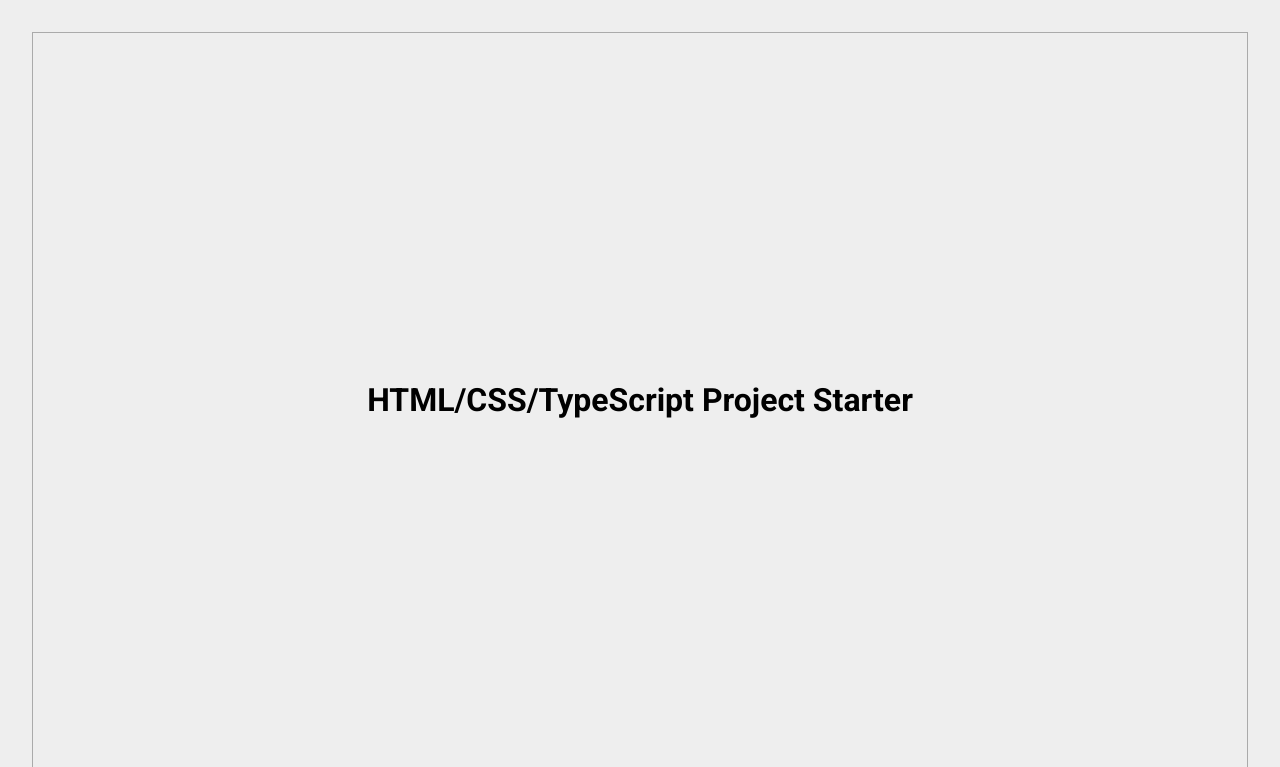
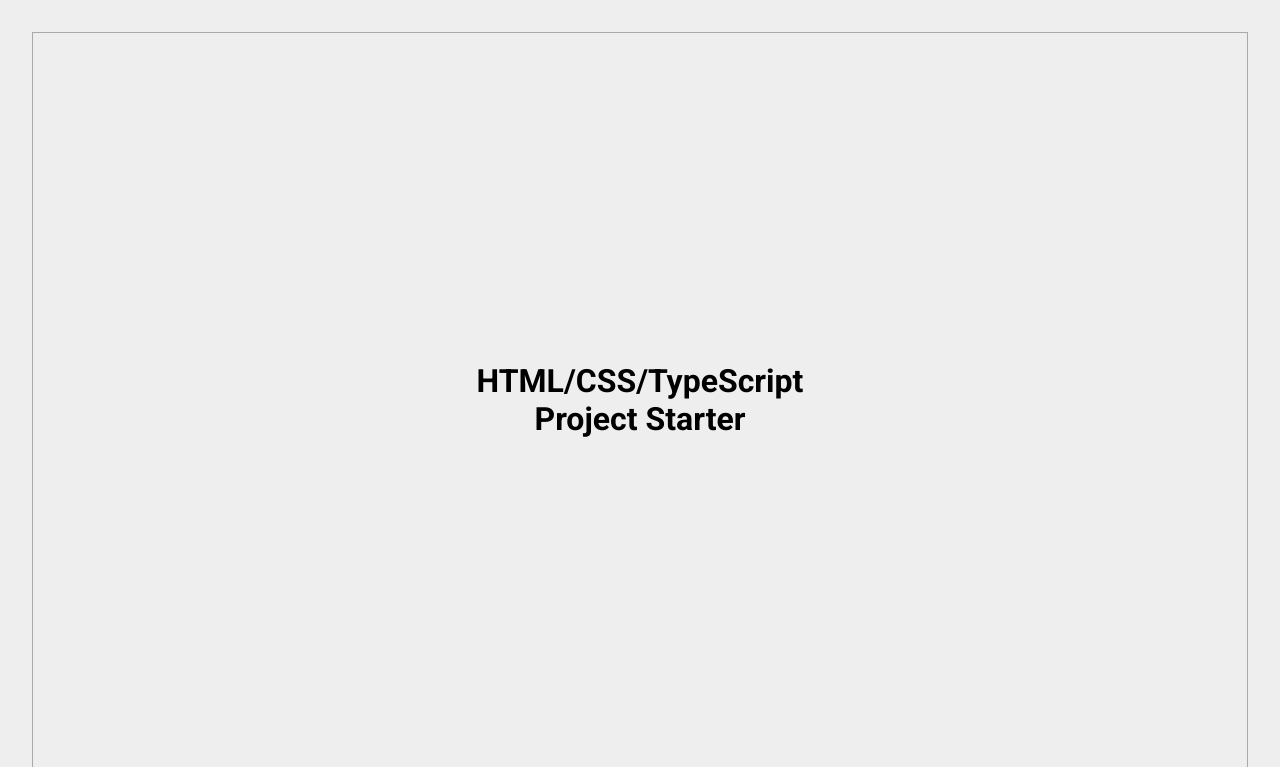
Before and after one commit to andrewkimdev/vanilla-web-starter, a website built with Vite: page index.html in a window 1280 px wide. Shown: the top 767 px of the page. Built offline with nearby package versions, Linux system fonts and the light colour scheme.

Commit message:
Add amends

```diff
--- a/index.html
+++ b/index.html
@@ -15,6 +15,6 @@
     <title>Vanilla TS Project Starter</title>
   </head>
   <body>
-    <h1 data-testid="h1">HTML/CSS/TypeScript Project Starter</h1>
+    <h1 data-testid="h1">HTML/CSS/TypeScript<br />Project Starter</h1>
   </body>
 </html>
--- a/src/style.css
+++ b/src/style.css
@@ -16,4 +16,5 @@ body {
   background-color: #eee;
   overflow: hidden;
   margin: 2rem;
+  text-align: center;
 }
```
